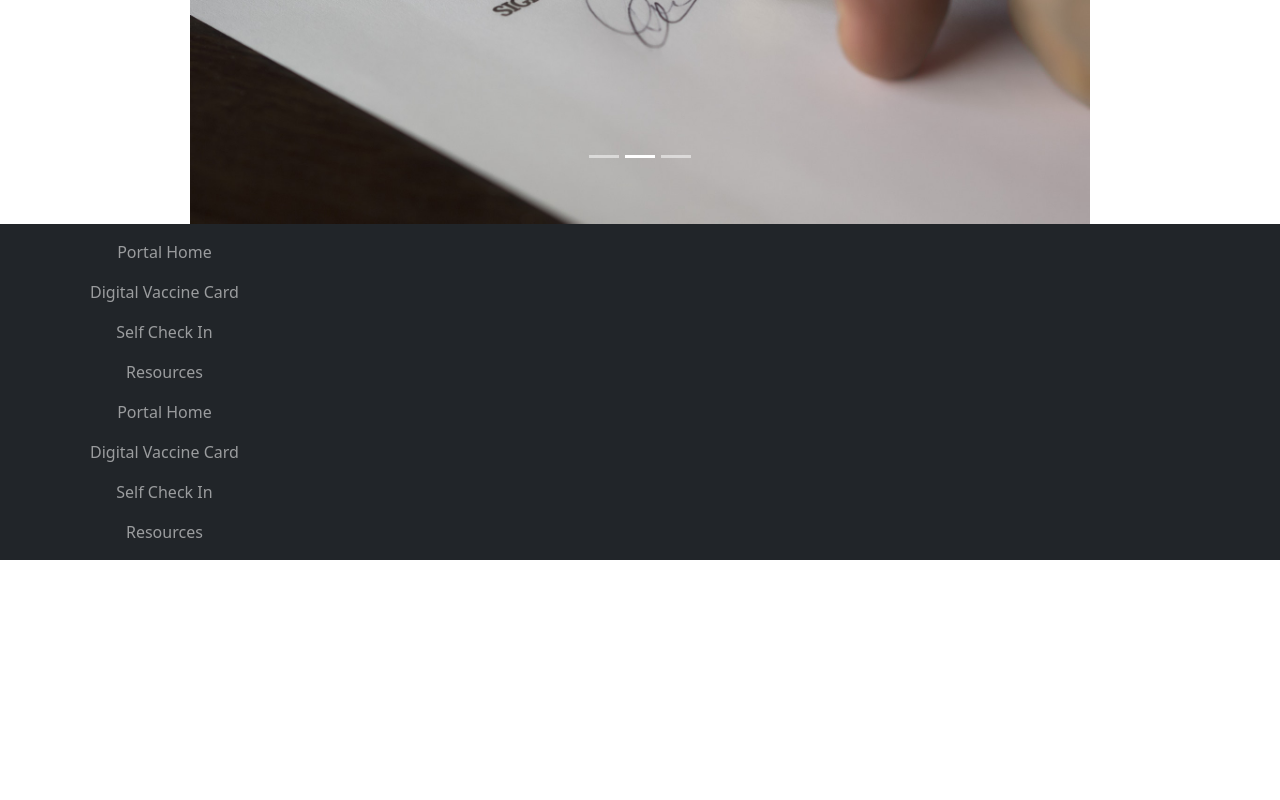
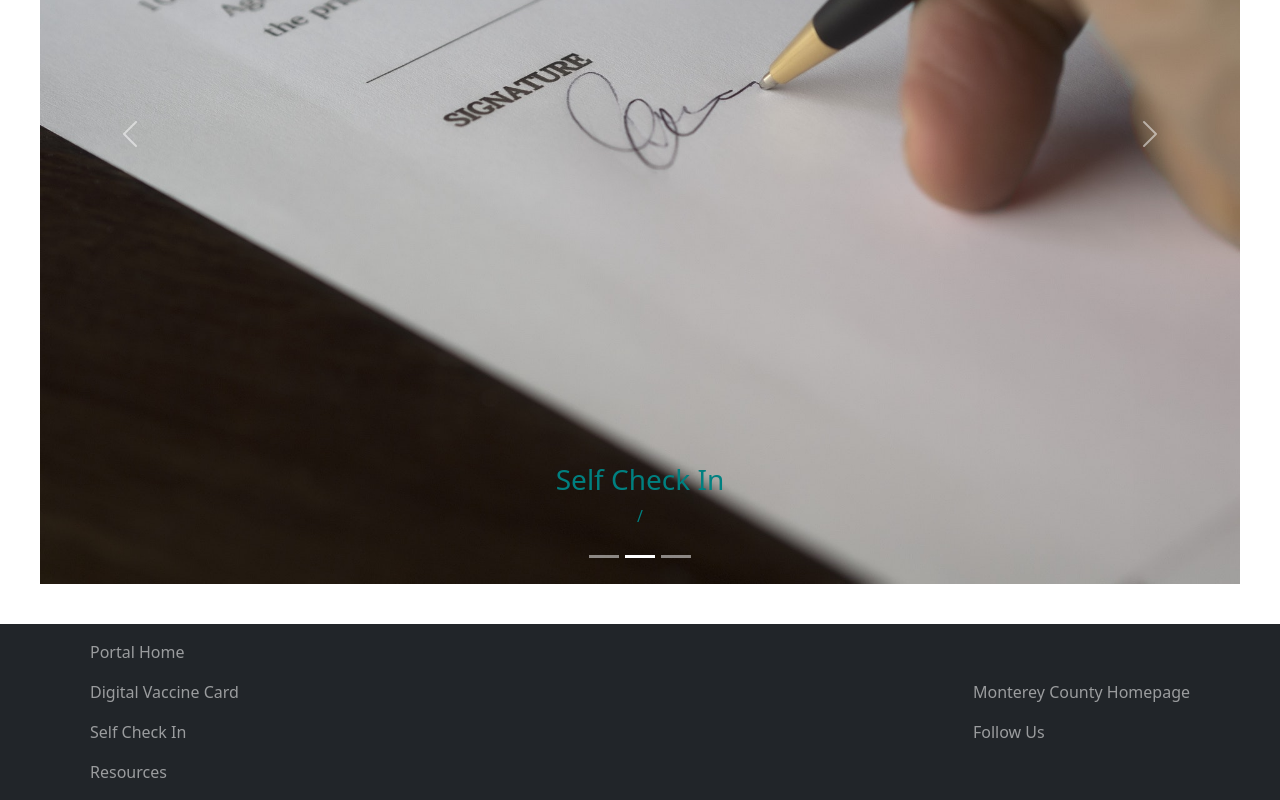
Before and after one commit to christianlMaldonado/tempCovidLogin, a React (Create React App) app in the folder login/: page / in a window 1280 px wide. Shown: the part 654-1454 px from the top of the page. Before the commit the page ends 1214 px from the top, so only its background shows below. Built offline with nearby package versions, Linux system fonts and the light colour scheme.

Commit message:
footer revision

```diff
--- a/login/src/Components/NavMenu.jsx
+++ b/login/src/Components/NavMenu.jsx
@@ -15,7 +15,7 @@ function NavMenu() {
                             height="50"
                             alt="countyLogo"
                              />
-                        <h7> Monterey County Portal </h7>
+                        Monterey County Portal
                     </Navbar.Brand>
                     <Navbar.Toggle aria-controls="responsive-navbar-nav" />
                         <Navbar.Collapse id="responsive-navbar-nav">
--- a/login/src/Pages/Footer.jsx
+++ b/login/src/Pages/Footer.jsx
@@ -6,26 +6,24 @@ import './Footer.css'
 const Footer = () => {
   return (
     <div>
-
-      <Navbar bg="dark" variant="dark">
-        <Container>
-          <Nav justify className="flex-column">
+      <Navbar  bg="dark" variant="dark">
+        <Container >
+          <Nav className="flex-column">
 
               <Nav.Link href="/">Portal Home</Nav.Link>
               <Nav.Link href="/DigCard">Digital Vaccine Card</Nav.Link>
               <Nav.Link href="/selfcheck">Self Check In</Nav.Link>
               <Nav.Link href="/countysites">Resources</Nav.Link>
 
+          </Nav>
+          <Nav className="flex-column">
+            <Nav.Link href="/">Monterey County Homepage</Nav.Link>
+            <Nav.Link href="/">Follow Us</Nav.Link>
+          </Nav>
 
-            <Nav.Link href="/">Portal Home</Nav.Link>
-              <Nav.Link href="/DigCard">Digital Vaccine Card</Nav.Link>
-              <Nav.Link href="/selfcheck">Self Check In</Nav.Link>
-              <Nav.Link href="/countysites">Resources</Nav.Link>
-          </Nav>
 
         </Container>
       </Navbar>
-
     </div>
   );
 };
--- a/login/src/Pages/Home.css
+++ b/login/src/Pages/Home.css
@@ -17,11 +17,11 @@
 }
 
 .CarouselColor {
-  color: grey;
+  color: teal;
 }
 
-.carousel {
-  max-width:900px;
+/* .carousel {
+  max-width:50px;
   max-height:500px;
-  margin: auto;
-}
+
+} */
--- a/login/src/Pages/Home.jsx
+++ b/login/src/Pages/Home.jsx
@@ -7,7 +7,6 @@ import slide2 from '../Components/Images/slide2.jpg';
 import slide3 from '../Components/Images/slide3.jpg';
 
 function Home() {
-
   return (
     <div className="homeBody">
       <img src={Logo} alt="countyLogo" />
```
Also changed, not shown: login/src/Pages/Footer.css (line endings or trailing spaces).
